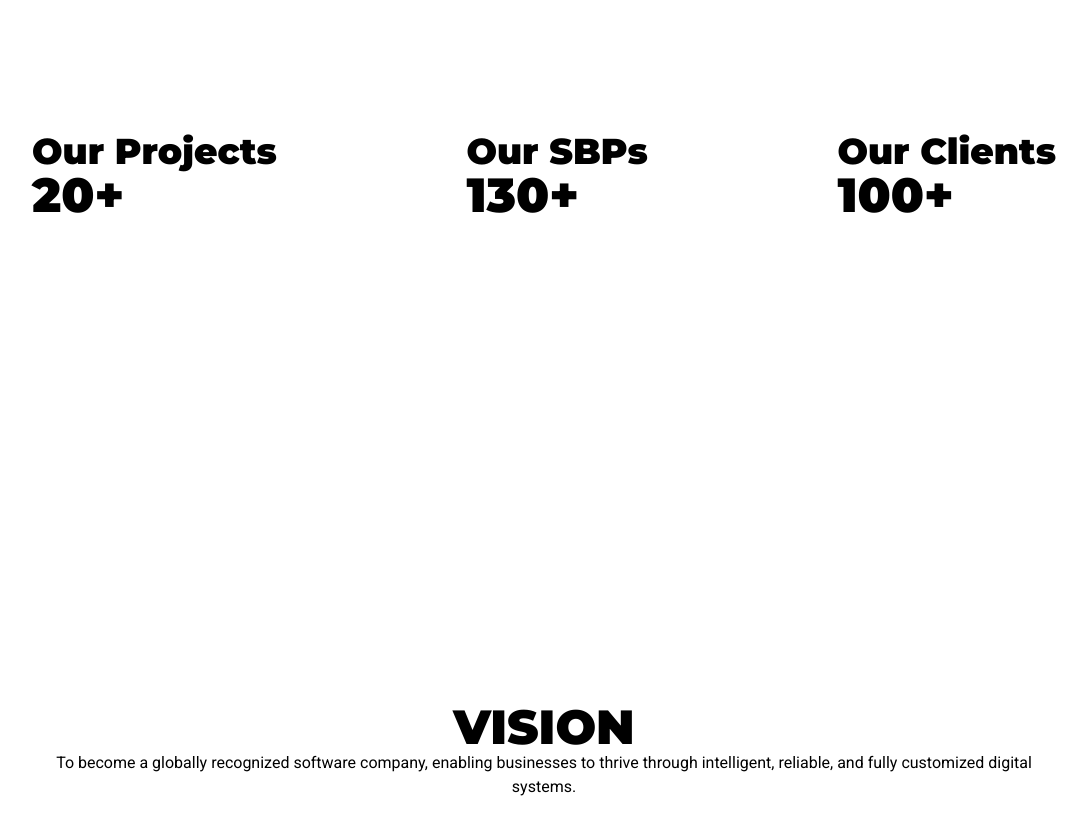
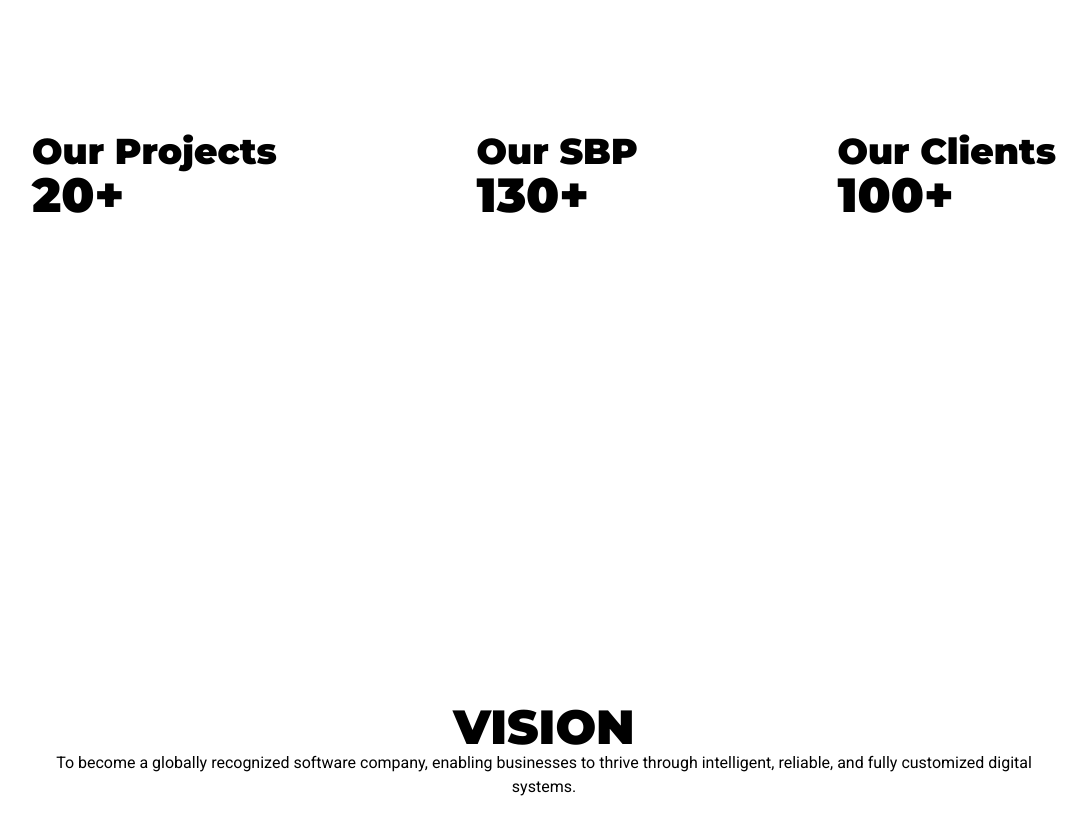
Before and after one commit to MuhammadKhushamAli/RafbaSoft, a React (Vite) app in the folder RafbaSoft/: page / in a window 1280 px wide. Shown: the part 2440-3275 px from the top of the page, without its empty margins (96-1183 px from the left). Built offline with nearby package versions, Linux system fonts and the light colour scheme.

Commit message:
Minor Changes

```diff
--- a/RafbaSoft/src/components/home/Home.jsx
+++ b/RafbaSoft/src/components/home/Home.jsx
@@ -185,7 +185,7 @@ export default function Home() {
                     </div>
                     <div>
                         <h4
-                            className='font-[Montserrat] font-black text-4xl max-sm:text-3xl'>Our SBPs</h4>
+                            className='font-[Montserrat] font-black text-4xl max-sm:text-3xl'>Our SBP</h4>
                         <h4
                             className='font-[Montserrat] font-black text-5xl max-sm:text-4xl'>
                             {smpCounter}+
@@ -208,7 +208,9 @@ export default function Home() {
                 afterClassName={'opacity-100 tansition-all translate-x-0 duration-700'}
                 className={`w-full
             p-[10%]
-            max-sm:p-[2%]
+            max-sm:p-[5%]
+            max-sm:mt-[15%]
+            max-sm:mb-[15%]
             box-border`}>
                 <h2
                     className='w-full text-5xl max-sm:text-3xl text-center font-black font-[Montserrat] uppercase'>Vision</h2>
```
